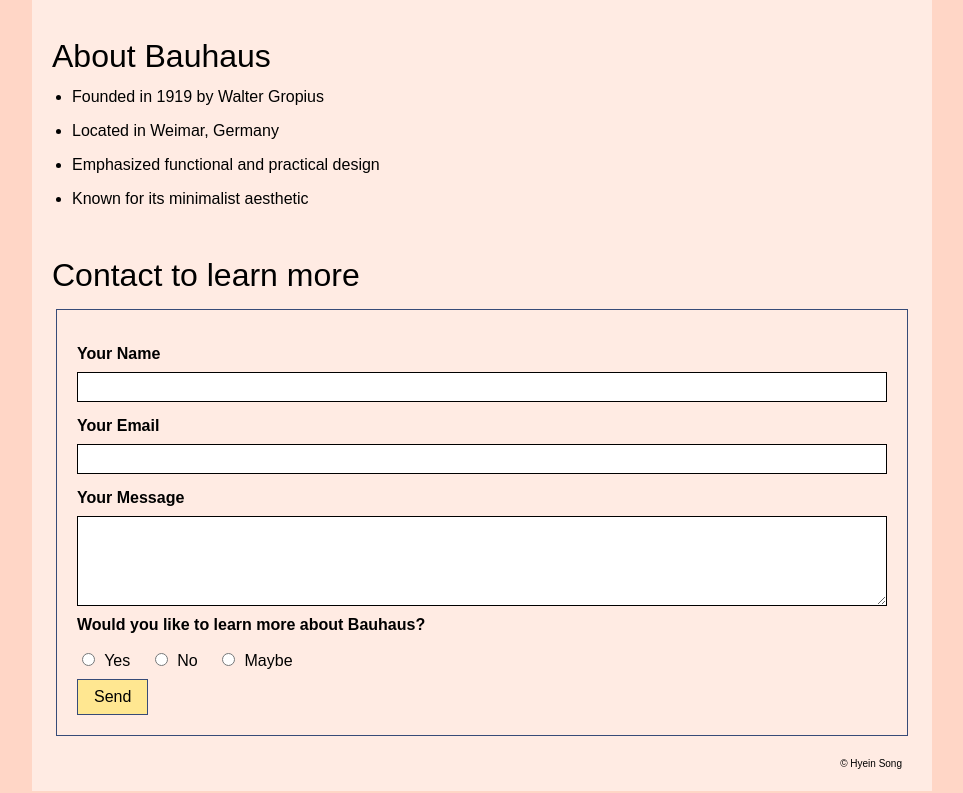
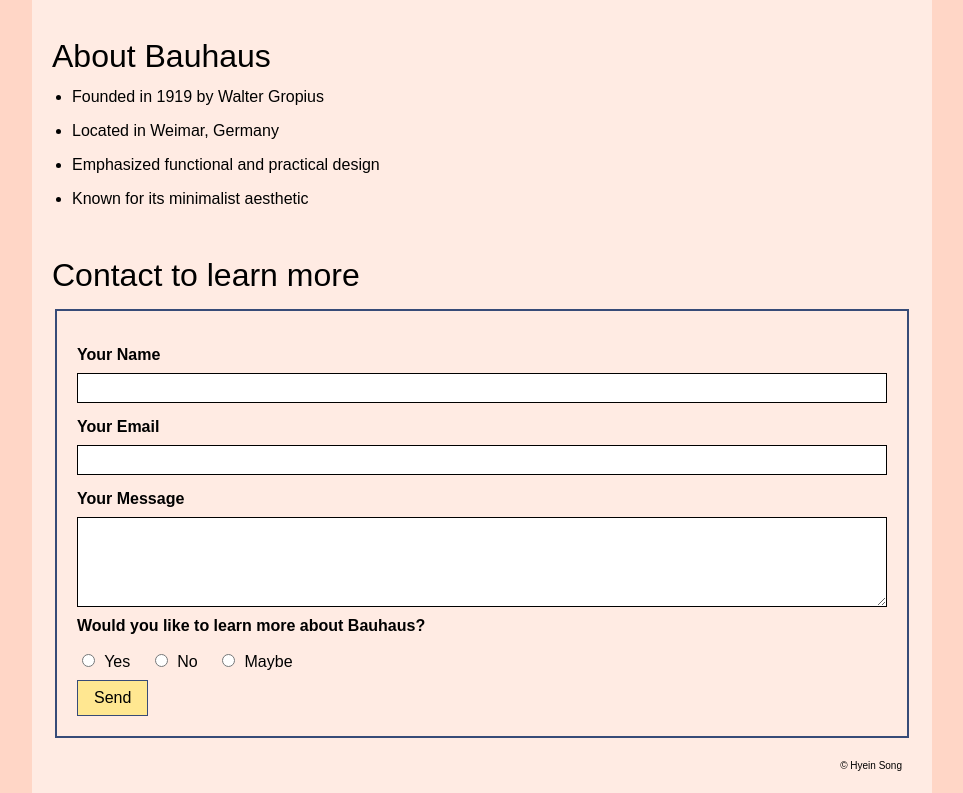
Before and after one commit to song0170/song0170.github.io, a plain HTML site: page midterm/index.html in a window 1280 px wide. Shown: the part 1143-1936 px from the top of the page, without its empty margins (158-1121 px from the left). Drawn offline with Linux system fonts and the light colour scheme.

Commit message:
Midterm Website

```diff
--- a/midterm/css/main.css
+++ b/midterm/css/main.css
@@ -106,7 +106,7 @@
 
 /* Contact form styles */
 .contact-form {
-    border: 1px solid rgb(55, 75, 120);
+    border: 2px solid rgb(55, 75, 120);
     padding: 20px;
     margin-top: 10px;
 }
```
